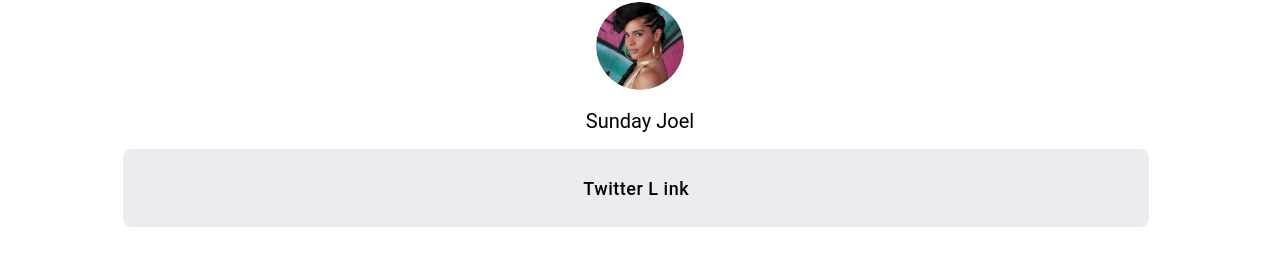
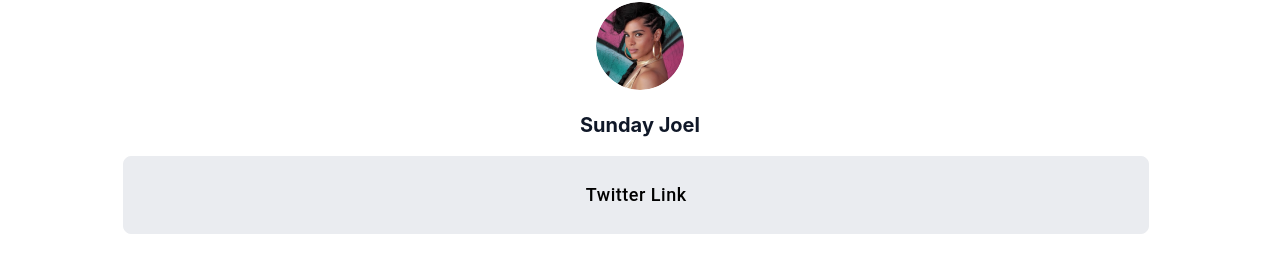
Before and after one commit to uniquejoel/HNG-Task-1, a React (Create React App) app: page / in a window 1280 px wide. Shown: the part 336-594 px from the top of the page. Built offline with nearby package versions, Linux system fonts and the light colour scheme.

Commit message:
fix: css fix for home page

```diff
--- a/src/components/Homepage.js
+++ b/src/components/Homepage.js
@@ -86,7 +86,16 @@ const Homepage = () => {
                     width: "88px"
                 }}
             />
-            <Typography id="twitter" variant='h3' fontSize={20} mt={1.5}>
+            <Typography id="twitter" variant='h3' fontSize={20} mt={1.5}
+               sx={{
+                fontFamily: 'Inter',
+                fontStyle: 'normal',
+                fontWeight: '700',
+                fontSize: '20px',
+                lineHeight: '30px',
+                color: '#101828'
+            }}
+            >
             Sunday Joel
             </Typography>
             <Typography id="slack" variant='h3' fontSize={20} mt={1.5}
@@ -99,7 +108,7 @@ const Homepage = () => {
           </UserBox>
 
           <ContainerBox  margin={2} gap={1} >
-          <StyledButton id='twitter_link' href='https://twitter.com/joelsunday_'>Twitter L ink</StyledButton>
+          <StyledButton id='twitter_link' href='https://twitter.com/joelsunday_'>Twitter Link</StyledButton>
 
           </ContainerBox>
 
```
